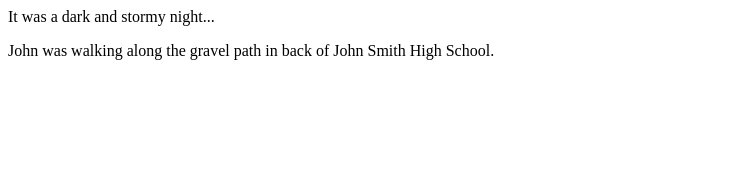
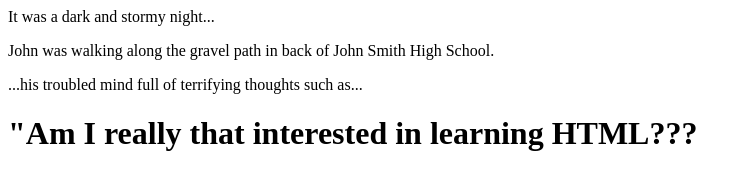
Before and after one commit to ahall133/fireside-story, a plain HTML site: page index.html in a window 1280 px wide. Shown: the whole page, without its empty margins (0-751 px from the left). Drawn offline with Linux system fonts and the light colour scheme.

Commit message:
added that next line

```diff
--- a/index.html
+++ b/index.html
@@ -2,5 +2,7 @@
   <body>
     <p>It was a dark and stormy night...</p>
     <p>John was walking along the gravel path in back of John Smith High School.</p>
+    <p>...his troubled mind full of terrifying thoughts such as...</p>
+    <h1>"Am I really that interested in learning HTML???</h1>
   </body>
 </html>
```
